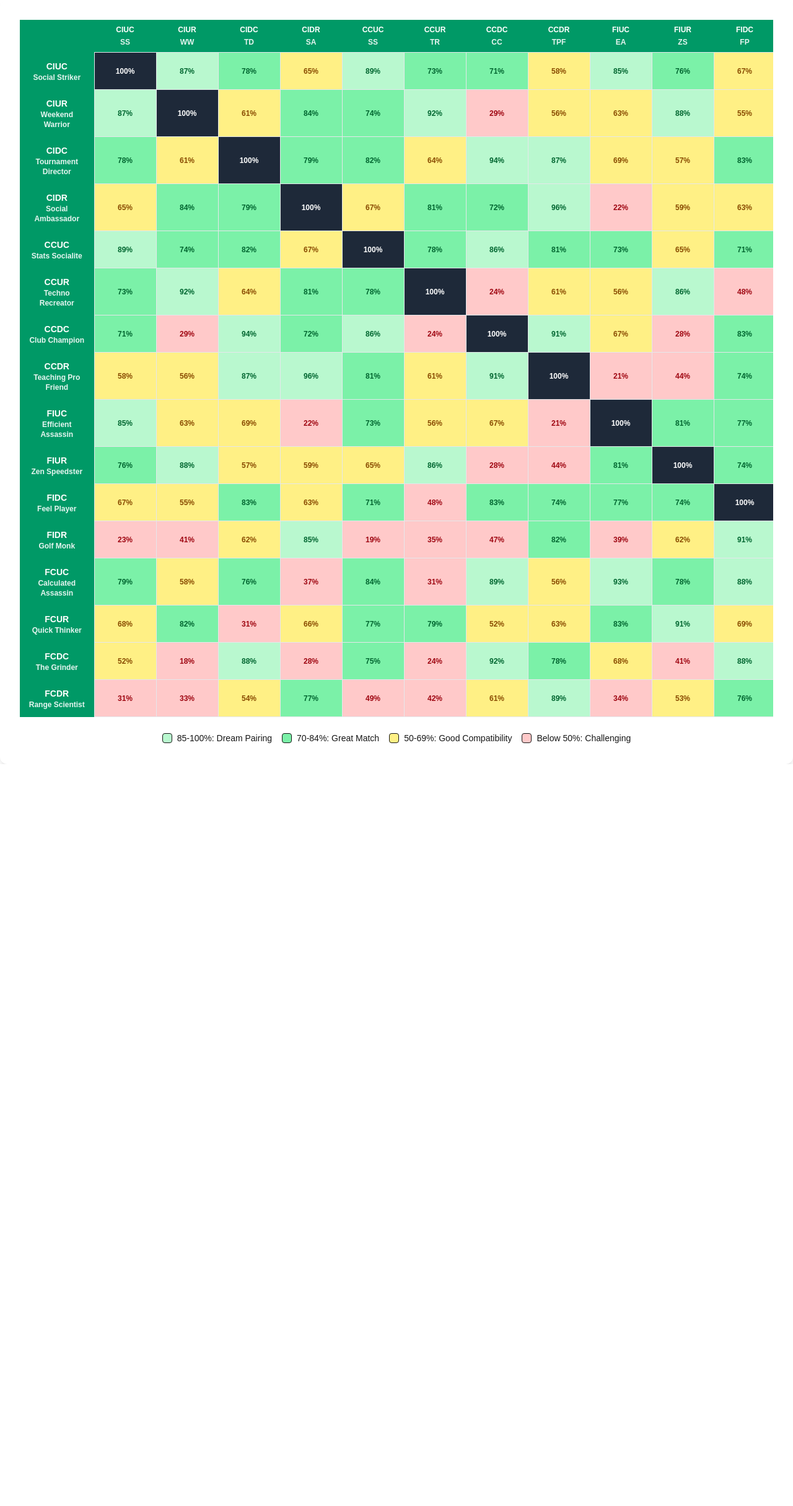
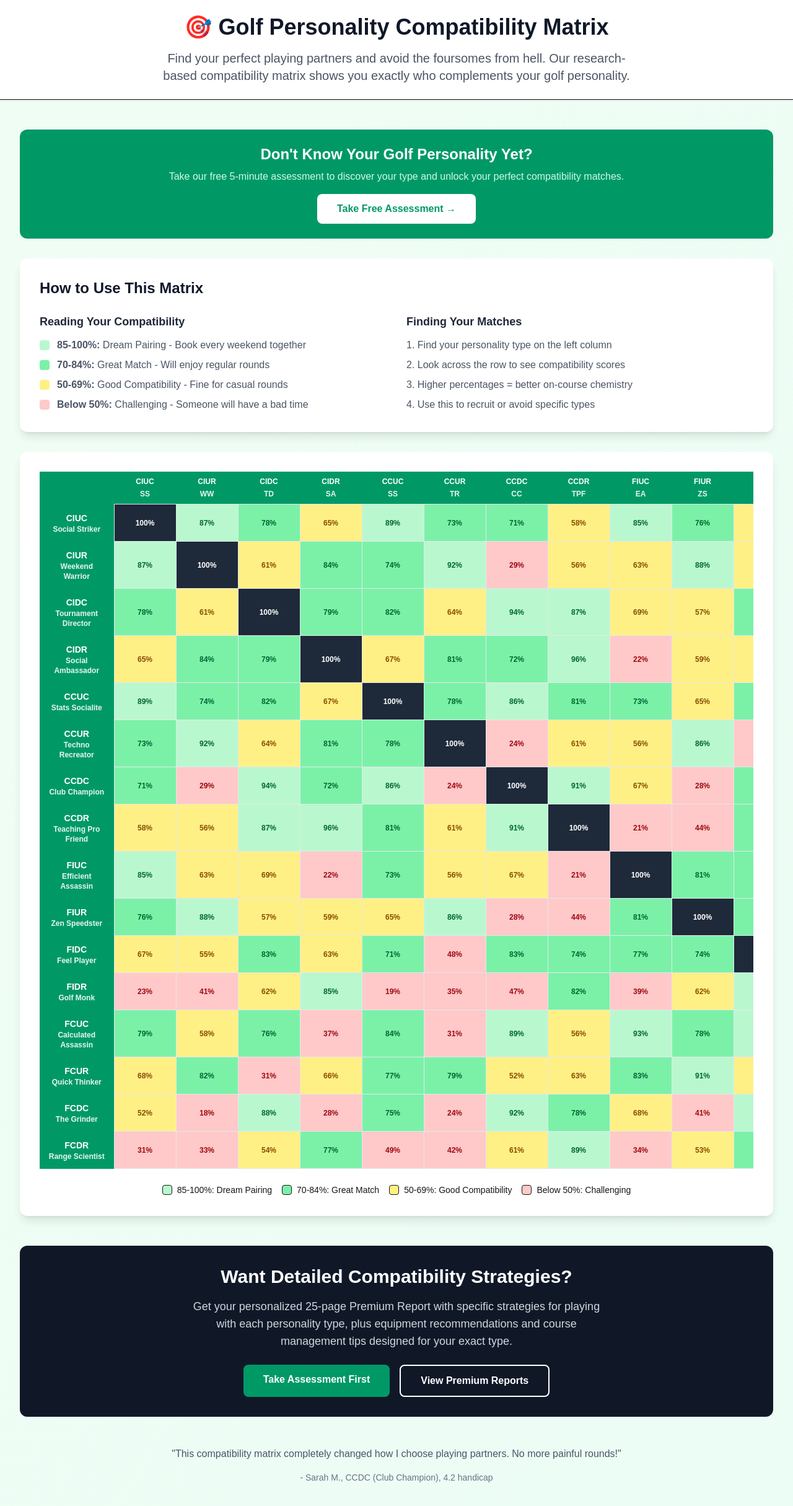
Before and after one commit to bczimmer/mygolftype, a Next.js app: page /compatibility-matrix in a window 1280 px wide. Shown: the top 2430 px of the page at 62% size. Before the commit the page ends 1233 px from the top, so only its background shows below. Built offline with nearby package versions, Linux system fonts and the light colour scheme.

Commit message:
restore take assessment funnels and legend on desktop and add to mobile

```diff
--- a/src/app/compatibility-matrix/page.tsx
+++ b/src/app/compatibility-matrix/page.tsx
@@ -1,6 +1,11 @@
+// desktop/mygolftype/src/app/compatibility-matrix/page.tsx
 'use client';
+import { Metadata } from 'next';
+import Link from 'next/link';
 import { useState } from 'react';
-import Link from 'next/link';
+
+// Note: Remove the metadata export since this is now a client component
+// You'll need to add metadata in a layout.tsx or move it to a parent server component
 
 // JavaScript variables and functions go HERE (outside the component)
 const personalityTypes = [
@@ -50,7 +55,7 @@ function getCompatibilityClass(score: number): string {
   return 'bg-red-200 text-red-800';
 }
 
-export default function CompatibilityMatrixClient() {
+export default function CompatibilityMatrix() {
   const [selectedType, setSelectedType] = useState<string>('');
 
   // Get compatibility data for selected type, sorted by score
@@ -68,7 +73,78 @@ export default function CompatibilityMatrixClient() {
   const compatibilityData = getCompatibilityForType(selectedType);
 
   return (
-    <>
+    <div className="min-h-screen bg-gradient-to-br from-green-50 to-emerald-50">
+      {/* Header Section */}
+      <div className="bg-white shadow-sm border-b">
+        <div className="max-w-7xl mx-auto px-4 sm:px-6 lg:px-8 py-6">
+          <div className="text-center">
+            <h1 className="text-4xl font-bold text-gray-900 mb-4">
+              🎯 Golf Personality Compatibility Matrix
+            </h1>
+            <p className="text-xl text-gray-600 max-w-3xl mx-auto">
+              Find your perfect playing partners and avoid the foursomes from hell.
+              Our research-based compatibility matrix shows you exactly who complements your golf personality.
+            </p>
+          </div>
+        </div>
+      </div>
+
+      {/* Main Content */}
+      <div className="max-w-7xl mx-auto px-4 sm:px-6 lg:px-8 py-12">
+
+        {/* Desktop CTA Banner - Don't know your type? */}
+        <div className="hidden lg:block bg-emerald-600 rounded-xl p-6 mb-8 text-center">
+          <h2 className="text-2xl font-bold text-white mb-2">
+            Don&apos;t Know Your Golf Personality Yet?
+          </h2>
+          <p className="text-emerald-100 mb-4">
+            Take our free 5-minute assessment to discover your type and unlock your perfect compatibility matches.
+          </p>
+          <Link
+            href="/"
+            className="inline-block bg-white text-emerald-600 font-bold py-3 px-8 rounded-lg hover:bg-gray-50 transition-colors"
+          >
+            Take Free Assessment →
+          </Link>
+        </div>
+
+        {/* Desktop How to Use Guide */}
+        <div className="hidden lg:block bg-white rounded-xl shadow-lg p-8 mb-8">
+          <h2 className="text-2xl font-bold text-gray-900 mb-6">How to Use This Matrix</h2>
+          <div className="grid md:grid-cols-2 gap-8">
+            <div>
+              <h3 className="text-lg font-semibold text-gray-800 mb-3">Reading Your Compatibility</h3>
+              <ul className="space-y-2 text-gray-600">
+                <li className="flex items-center">
+                  <div className="w-4 h-4 bg-green-200 rounded mr-3"></div>
+                  <span><strong>85-100%:</strong> Dream Pairing - Book every weekend together</span>
+                </li>
+                <li className="flex items-center">
+                  <div className="w-4 h-4 bg-green-300 rounded mr-3"></div>
+                  <span><strong>70-84%:</strong> Great Match - Will enjoy regular rounds</span>
+                </li>
+                <li className="flex items-center">
+                  <div className="w-4 h-4 bg-yellow-200 rounded mr-3"></div>
+                  <span><strong>50-69%:</strong> Good Compatibility - Fine for casual rounds</span>
+                </li>
+                <li className="flex items-center">
+                  <div className="w-4 h-4 bg-red-200 rounded mr-3"></div>
+                  <span><strong>Below 50%:</strong> Challenging - Someone will have a bad time</span>
+                </li>
+              </ul>
+            </div>
+            <div>
+              <h3 className="text-lg font-semibold text-gray-800 mb-3">Finding Your Matches</h3>
+              <ol className="space-y-2 text-gray-600 list-decimal list-inside">
+                <li>Find your personality type on the left column</li>
+                <li>Look across the row to see compatibility scores</li>
+                <li>Higher percentages = better on-course chemistry</li>
+                <li>Use this to recruit or avoid specific types</li>
+              </ol>
+            </div>
+          </div>
+        </div>
+
         {/* DESKTOP: Full Matrix Table */}
         <div className="hidden lg:block">
           <div className="bg-white rounded-xl shadow-lg p-4 sm:p-8 overflow-hidden">
@@ -160,18 +236,16 @@ export default function CompatibilityMatrixClient() {
               </select>
             </div>
 
-          {/* Don't know your type CTA */}
-          {!selectedType && (
-            <div className="bg-emerald-50 border border-emerald-200 rounded-lg p-4 mb-6">
-              <p className="text-emerald-800 font-medium mb-2">Don&apos;t know your type yet?</p>
+            {/* Mobile Condensed CTA - Always show */}
+            <div className="bg-emerald-50 border border-emerald-200 rounded-lg p-4 mb-6 text-center">
+              <p className="text-emerald-800 font-medium mb-3">Don&apos;t Know Your Golf Personality Yet?</p>
               <Link
                 href="/"
-                className="inline-block bg-emerald-600 text-white font-bold py-2 px-4 rounded hover:bg-emerald-700 transition-colors"
+                className="inline-block bg-emerald-600 text-white font-bold py-2 px-6 rounded hover:bg-emerald-700 transition-colors"
               >
                 Take Free Assessment →
               </Link>
             </div>
-          )}
 
             {/* Compatibility Results */}
             {selectedType && compatibilityData.length > 0 && (
@@ -222,6 +296,43 @@ export default function CompatibilityMatrixClient() {
             )}
           </div>
         </div>
-    </>
+
+        {/* Bottom CTA */}
+        <div className="bg-gray-900 rounded-xl p-8 mt-12 text-center">
+          <h2 className="text-3xl font-bold text-white mb-4">
+            Want Detailed Compatibility Strategies?
+          </h2>
+          <p className="text-gray-300 text-lg mb-6 max-w-2xl mx-auto">
+            Get your personalized 25-page Premium Report with specific strategies for playing with each personality type,
+            plus equipment recommendations and course management tips designed for your exact type.
+          </p>
+          <div className="space-y-4 sm:space-y-0 sm:space-x-4 sm:flex sm:justify-center">
+            <Link
+              href="/assessment"
+              className="inline-block bg-emerald-600 text-white font-bold py-3 px-8 rounded-lg hover:bg-emerald-700 transition-colors"
+            >
+              Take Assessment First
+            </Link>
+            <Link
+              href="/premium"
+              className="inline-block border-2 border-white text-white font-bold py-3 px-8 rounded-lg hover:bg-white hover:text-gray-900 transition-colors"
+            >
+              View Premium Reports
+            </Link>
+          </div>
+        </div>
+
+        {/* Social Proof */}
+        <div className="text-center mt-12">
+          <p className="text-gray-600 mb-4">
+            &quot;This compatibility matrix completely changed how I choose playing partners. No more painful rounds!&quot;
+          </p>
+          <p className="text-sm text-gray-500">
+            - Sarah M., CCDC (Club Champion), 4.2 handicap
+          </p>
+        </div>
+
+      </div>
+    </div>
   );
 }
```
Lines whose indentation alone changed are shown as unchanged.
